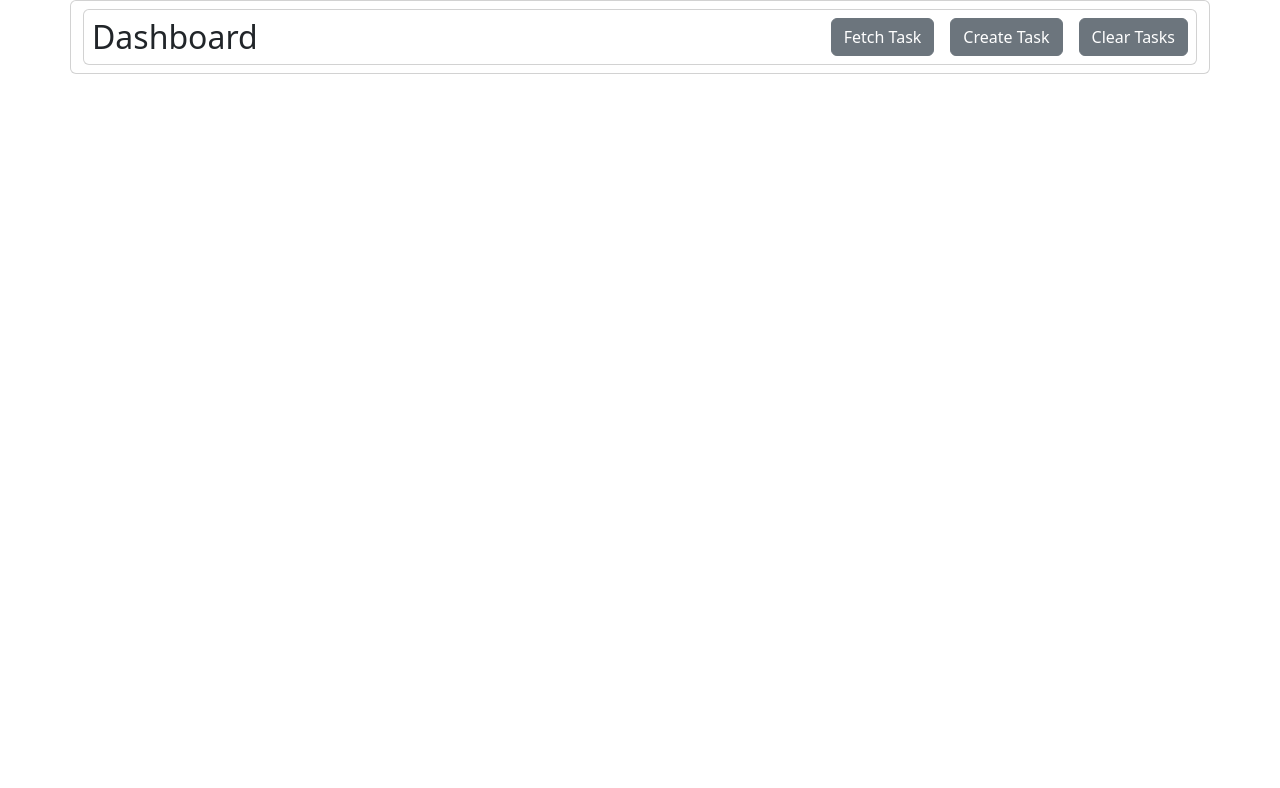
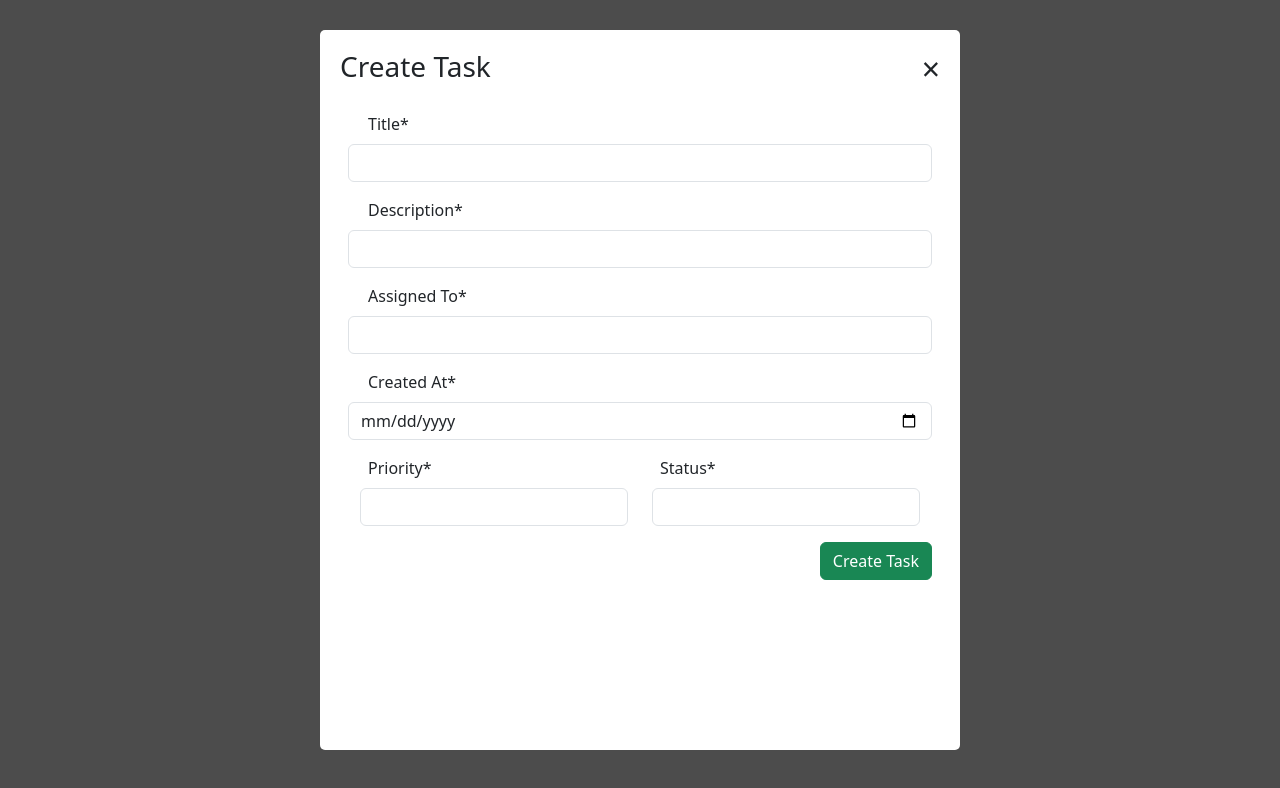
Before and after one commit to elankathir1270/Task-Creation-Http-Client, an Angular app: page / in a window 1280 px wide. Both pictures are taken after a click on the button "Create Task". Shown: the top 788 px of the page. Built offline with nearby package versions, Linux system fonts and the light colour scheme.

Commit message:
added update-task feature added

```diff
--- a/src/app/dashboard/create-task/create-task.component.html
+++ b/src/app/dashboard/create-task/create-task.component.html
@@ -2,7 +2,7 @@
 
   <div class="popup">
     <div class="flex d-flex justify-content-between">
-      <h3>Create Task</h3>
+      <h3>{{isEditMode ? ' Update Task': 'Create Task'}}</h3>
       <h2 class="close" (click)="OnCloseForm()">&times;</h2>
     </div>
     <form class="form" #taskForm="ngForm" (ngSubmit)="onFormSubmit(taskForm)">
@@ -43,7 +43,7 @@
         </div>
       </div>
       <div class="flex d-flex justify-content-end">
-        <button class="btn btn-success m-2" type="submit">Create Task</button>
+        <button class="btn btn-success m-2" type="submit">{{isEditMode ? ' Update Task': 'Create Task'}}</button>
       </div>
     </form>
   </div>
--- a/src/app/dashboard/create-task/create-task.component.ts
+++ b/src/app/dashboard/create-task/create-task.component.ts
@@ -1,5 +1,6 @@
-import { Component } from '@angular/core';
+import { Component, EventEmitter, Input, Output, ViewChild } from '@angular/core';
 import { NgForm } from '@angular/forms';
+import { Task } from 'src/app/model/task';
 import { TaskService } from 'src/app/service/task.service';
 
 @Component({
@@ -9,16 +10,31 @@ import { TaskService } from 'src/app/service/task.service';
 })
 export class CreateTaskComponent {
 
+  @Input() isEditMode : boolean;
+  @Input() taskToUpdate : Task;
+  @Output() closeTaskForm : EventEmitter<boolean> = new EventEmitter<boolean>();
+  @Output() formData : EventEmitter<Task> = new EventEmitter<Task>();
+  @ViewChild('taskForm') taskForm : NgForm;
+
   constructor(private taskService : TaskService) {}
+
+  ngAfterViewInit() {
+    setTimeout(() => {
+      this.taskForm.form.patchValue(this.taskToUpdate);
+    },0)
+  }
 
   onFormSubmit(data : NgForm) {
 
-    this.taskService.createTask(data.value).subscribe((res) => {
-      console.log(res);
-
-    })
+    this.formData.emit(data.value);
+    this.closeTaskForm.emit(false);
+    // this.taskService.createTask(data.value).subscribe((res) => {
+    //   console.log(res);
+    // })
   }
 
-  OnCloseForm() {}
+  OnCloseForm() {
+    this.closeTaskForm.emit(false);
+  }
 
 }
--- a/src/app/dashboard/dashboard.component.html
+++ b/src/app/dashboard/dashboard.component.html
@@ -1,6 +1,7 @@
-<app-task-details [taskDetails] = "selectedTask" (closeDetails)="closeDetailView()" *ngIf="showTaskDetails"></app-task-details>
+<app-task-details [taskDetails] = "selectedTask" (closeDetails)="closeChildView()" *ngIf="showTaskDetails"></app-task-details>
+<app-create-task [taskToUpdate] = "selectedTask" (formData)="createOrUpdateDetails($event)" (closeTaskForm)="closeChildView()" [isEditMode] = "editMode" *ngIf="showCreateTask"></app-create-task>
 
-<div class="card container" *ngIf="!showTaskDetails">
+<div class="card container" *ngIf="!showTaskDetails && !showCreateTask">
 
   <div class="card my-2">
     <div class="flex d-flex justify-content-between">
--- a/src/app/dashboard/dashboard.component.ts
+++ b/src/app/dashboard/dashboard.component.ts
@@ -12,6 +12,8 @@ export class DashboardComponent {
   AllTasks : Task[]
   selectedTask : Task
   showTaskDetails : boolean = false;
+  showCreateTask : boolean = false;
+  editMode : boolean = false;
 
   constructor(private taskService : TaskService) {}
 
@@ -26,7 +28,20 @@ export class DashboardComponent {
     this.fetchTask();
   }
 
-  createTask() {}
+  createOrUpdateDetails(task : Task) {
+
+    if(!this.editMode) {
+      this.taskService.createTask(task)
+    }
+    else{
+      this.taskService.updateTask(task)
+    }
+    this.fetchTask()
+  }
+
+  createTask() {
+    this.showCreateTask = true;
+  }
 
   clearTask() {}
 
@@ -39,6 +54,10 @@ export class DashboardComponent {
   }
 
   editDetails(id: string) {
+    this.editMode = true
+    this.showCreateTask = true
+
+    this.selectedTask = this.AllTasks.find((task) => task.id === id);
 
   }
 
@@ -46,8 +65,9 @@ export class DashboardComponent {
 
   }
 
-  closeDetailView() {
+  closeChildView() {
     this.showTaskDetails = false
+    this.showCreateTask = false
   }
 
 }
--- a/src/app/service/task.service.ts
+++ b/src/app/service/task.service.ts
@@ -12,7 +12,13 @@ export class TaskService {
 
   createTask(task : Task) {
     return this.http.post<{name : string}>('https://angularhttpclient-6d23d-default-rtdb.asia-southeast1.firebasedatabase.app/tasks.json',
-      task)
+      task).subscribe()
+  }
+
+  updateTask(task : Task) {
+    return this.http.put(`https://angularhttpclient-6d23d-default-rtdb.asia-southeast1.firebasedatabase.app/tasks/${task.id}.json`,
+      task
+    ).subscribe()
   }
 
   getAllTasks() {
```
